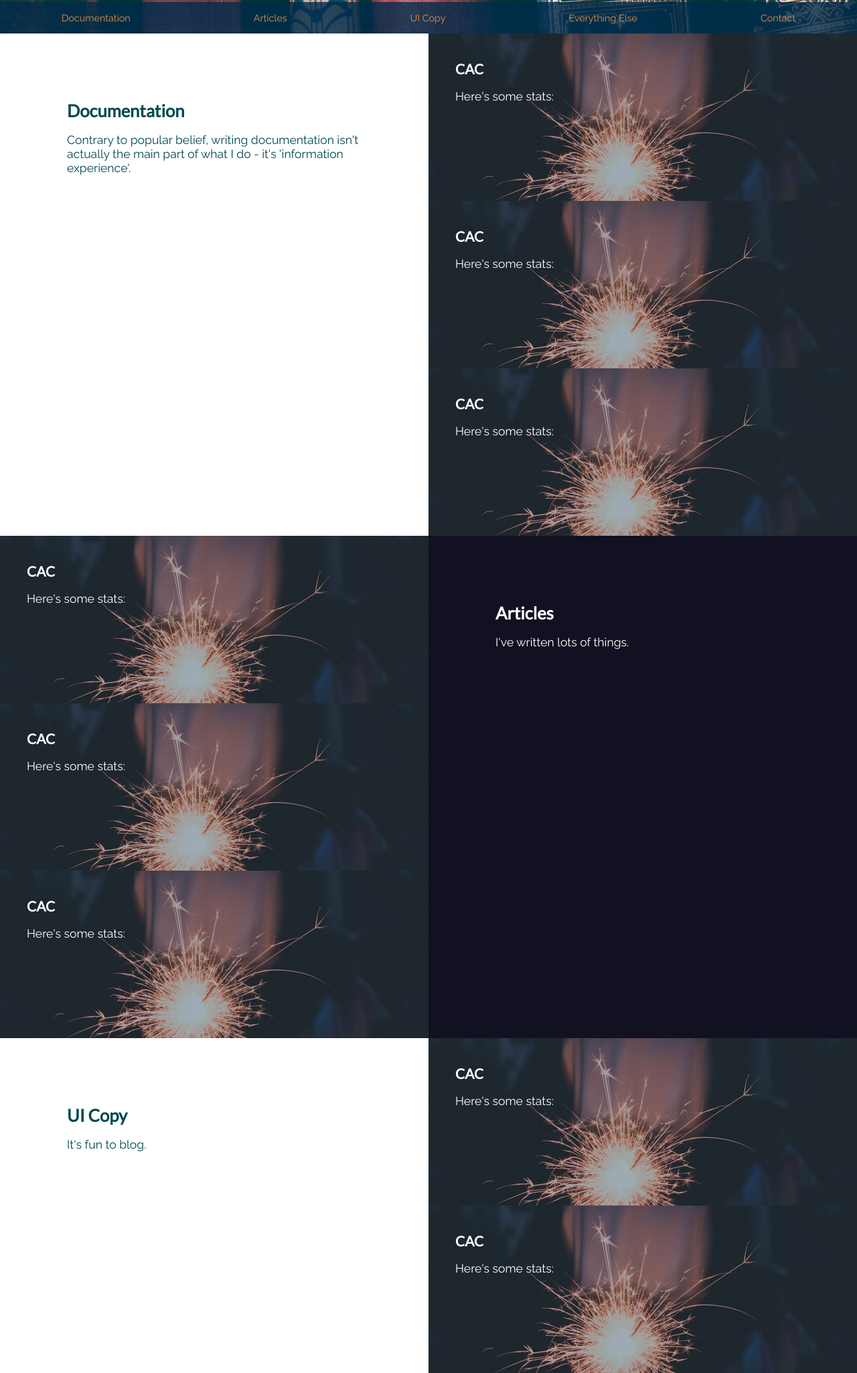
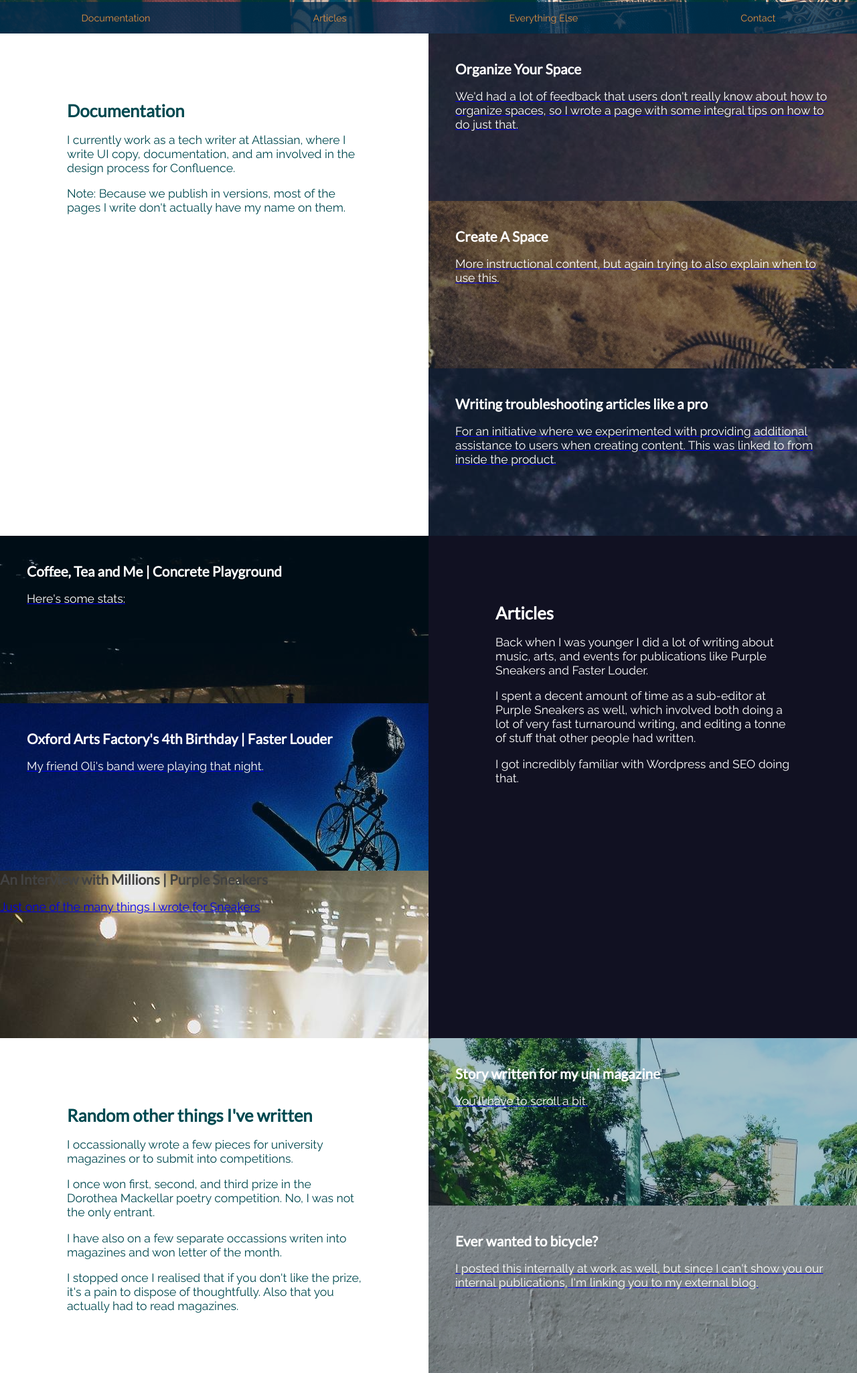
Before and after one commit to spudtheflyingpotato/spudtheflyingpotato.github.io, a plain HTML site: page pages/mywork.html in a window 1280 px wide. Shown: the part 750-2800 px from the top of the page at 67% size. Drawn offline with nearby package versions, Linux system fonts and the light colour scheme.

Commit message:
Added links and images to my work
Added links and images to my work, put in a dash of jQuery to make the
entire div clickable when there’s a link inside it.

```diff
--- a/css/mywork.css
+++ b/css/mywork.css
@@ -171,76 +171,52 @@ ul {
 	height: 250px;
 }
 
+.copy > a > p {
+	text-decoration: none;
+	color: #fff;
+}
+
 /*Documentation*/
 
 #doc1 {
-	background-image: url("../img/meheader.jpg");
+	background-image: url("../img/docs1.jpg");
 }
 
 #doc2 {
-	background-image: url("../img/meheader.jpg");
+	background-image: url("../img/docs2.jpg");
 }
 
 #doc3 {
-	background-image: url("../img/meheader.jpg");
+	background-image: url("../img/docs3.jpg");
 }
 
 /*Articles*/
 
 #article1 {
-	background-image: url("../img/meheader.jpg");
+	background-image: url("../img/art1.jpg");
 }
 
 #article2 {
-	background-image: url("../img/meheader.jpg");
+	background-image: url("../img/art2.jpg");
 }
 
 #article3 {
-	background-image: url("../img/meheader.jpg");
+	background-image: url("../img/art3.jpg");
 }
 
-/*Blog*/
+/*Miscellaneous*/
 
 #blog1 {
-	background-image: url("../img/meheader.jpg");
+	background-image: url("../img/misc1.jpg");
 }
 
 #blog2 {
-	background-image: url("../img/meheader.jpg");
+	background-image: url("../img/misc2.jpg");
 }
 
 #blog3 {
-	background-image: url("../img/meheader.jpg");
+	background-image: url("../img/misc3.jpg");
 }
-
-/*UI Copy*/
-
-#ui1 {
-	background-image: url("../img/meheader.jpg");
-}
-
-#ui2 {
-	background-image: url("../img/meheader.jpg");
-}
-
-#ui3 {
-	background-image: url("../img/meheader.jpg");
-}
-
-/*Miscellaneous Other Things*/
-
-#misc1 {
-	background-image: url("../img/meheader.jpg");
-}
-
-#misc2 {
-	background-image: url("../img/meheader.jpg");
-}
-
-#misc3 {
-	background-image: url("../img/meheader.jpg");
-}
-
 
 .copy {
 	background-color: rgba(0, 43, 75, 0.3);
--- a/js/mywork.js
+++ b/js/mywork.js
@@ -3,16 +3,14 @@ var resizeFunction = function(){
   if(window.innerWidth < 590){
     anchors[0].innerHTML = 'Docs'
     anchors[1].innerHTML = 'Articles'
-    anchors[2].innerHTML = 'UI'
-    anchors[3].innerHTML = 'Misc'
-    anchors[4].innerHTML = 'Contact'
+    anchors[2].innerHTML = 'Misc'
+    anchors[3].innerHTML = 'Contact'
     }
   else {
     anchors[0].innerHTML = 'Documentation'
     anchors[1].innerHTML = 'Articles'
-    anchors[2].innerHTML = 'UI Copy'
-    anchors[3].innerHTML = 'Everything Else'
-    anchors[4].innerHTML = 'Contact'
+    anchors[2].innerHTML = 'Everything Else'
+    anchors[3].innerHTML = 'Contact'
     }
   }
 
@@ -33,4 +31,8 @@ $(document).ready(function(){
           scrollTop : 0
       }, 500);
   });
+  $(".linkDiv").click(function() {
+  window.location = $(this).find("a").attr("href");
+  return false;
 });
+});
--- a/pages/mywork.html
+++ b/pages/mywork.html
@@ -32,8 +32,7 @@
 			<ul>
 				<li class="scroll nav"><a href="#docs" class="change smoothScroll">Documentation</a></li>
 				<li class="scroll nav"><a href="#arts" class="change smoothScroll">Articles</a></li>
-				<li class="scroll nav"><a href="#ui" class="change smoothScroll">UI Copy</a></li>
-				<li class="scroll nav"><a href="#else" class="change smoothScroll">Everything Else</a></li>
+				<li class="scroll nav"><a href="#other" class="change smoothScroll">Other Things</a></li>
 				<li class="scroll nav"><a href="#contact" class="change smoothScroll">Get in contact</a></li>
 			</ul>
 		</div>
@@ -44,24 +43,31 @@
 	<section class="format">
 		<div class="infoleft">
 			<h2>Documentation</h2>
-			<p>Contrary to popular belief, writing documentation isn't actually the main part of what I do - it's 'information experience'.</p>
+			<p>I currently work as a tech writer at Atlassian, where I write UI copy, documentation, and am involved in the design process for Confluence.</p>
+			<p>Note: Because we publish in versions, most of the pages I write don't actually have my name on them.</p>
 		</div>
-		<div class="example" id="doc1">
+		<div class="example linkDiv" id="doc1">
 			<div class="copy">
-				<h3>CAC</h3>
-				<p>Here's some stats:</p>
+				<h3>Organize Your Space</h3>
+				<a href="https://confluence.atlassian.com/confcloud/organize-your-space-827106212.html" target="_blank">
+					<p>We'd had a lot of feedback that users don't really know about how to organize spaces, so I wrote a page with some integral tips on how to do just that.</p>
+				</a>
 			</div>
 		</div>
-		<div class="example" id="doc2">
+		<div class="example linkDiv" id="doc2">
 			<div class="copy">
-				<h3>CAC</h3>
-				<p>Here's some stats:</p>
+				<h3>Create A Space</h3>
+				<a href="https://confluence.atlassian.com/confcloud/create-a-space-724764752.html" target="_blank">
+					<p>More instructional content, but again trying to also explain when to use this.</p>
+				</a>
 			</div>
 		</div>
-		<div class="example" id="doc3">
+		<div class="example linkDiv" id="doc3">
 			<div class="copy">
-				<h3>CAC</h3>
-				<p>Here's some stats:</p>
+				<h3>Writing troubleshooting articles like a pro</h3>
+				<a href="https://confluence.atlassian.com/confcloud/blog/2016/07/create-kickass-how-to-articles">
+					<p>For an initiative where we experimented with providing additional assistance to users when creating content. This was linked to from inside the product.</p>
+				</a>
 			</div>
 		</div>
 	</section>
@@ -69,83 +75,72 @@
 <!-- Articles -->
 	<a name="arts"></a>
 	<section class="format">
-		<div class="example" id="article1">
+		<div class="example linkDiv" id="article1">
 			<div class="copy">
-				<h3>CAC</h3>
-				<p>Here's some stats:</p>
+				<h3>Coffee, Tea and Me | Concrete Playground</h3>
+				<a href="http://concreteplayground.com/sydney/restaurants/coffee-tea-me-2/" target="_blank">
+					<p>Here's some stats:</p>
+				</a>
 			</div>
 		</div>
-		<div class="example" id="article2">
+		<div class="example linkDiv" id="article2">
 			<div class="copy">
-				<h3>CAC</h3>
-				<p>Here's some stats:</p>
+				<h3>Oxford Arts Factory's 4th Birthday | Faster Louder</h3>
+				<a href="http://fasterlouder.junkee.com/deep-sea-arcade-step-panther-king-gizzard-and-the-lizard-wizard-oaf-sydney-23911/823296" target="_blank">
+					<p>My friend Oli's band were playing that night.</p>
+				</a>
 			</div>
 		</div>
-		<div class="example" id="article3">
-			<div class="copy">
-				<h3>CAC</h3>
-				<p>Here's some stats:</p>
-			</div>
+		<div class="example linkDiv" id="article3">
+			<h3>An Interview with Millions | Purple Sneakers</h3>
+			<a href="http://www.purplesneakers.com.au/2012/06/interview-millions-2/" target="_blank">
+				<p>Just one of the many things I wrote for Sneakers</p>
+			</a>
 		</div>
 		<div class="inforight">
 			<h2>Articles</h2>
-			<p>I've written lots of things.</p>
+			<p>Back when I was younger I did a lot of writing about music, arts, and events for publications like Purple Sneakers and Faster Louder.</p>
+			<p>I spent a decent amount of time as a sub-editor at Purple Sneakers as well, which involved both doing a lot of very fast turnaround writing, and editing a tonne of stuff that other people had written.</p>
+			<p>I got incredibly familiar with Wordpress and SEO doing that.</p>
 		</div>
 	</section>
 
-<!-- UI -->
-	<a name="ui"></a>
+<!-- Other Things -->
+	<a name="other"></a>
 	<section class="format">
 		<div class="infoleft">
-			<h2>UI Copy</h2>
-			<p>It's fun to blog.</p>
+			<h2>Random other things I've written</h2>
+				<p>I occassionally wrote a few pieces for university magazines or to submit into competitions.</p>
+			 	<p>I once won first, second, and third prize in the Dorothea Mackellar poetry competition. No, I was not the only entrant.</p>
+				<p>I have also on a few separate occassions writen into magazines and won letter of the month.</p>
+				<p>I stopped once I realised that if you don't like the prize, it's a pain to dispose of thoughtfully. Also that you actually had to read magazines.</p>
 		</div>
-		<div class="example" id="blog1">
+		<div class="example linkDiv" id="blog1">
 			<div class="copy">
-				<h3>CAC</h3>
-				<p>Here's some stats:</p>
+				<h3>Story written for my uni magazine</h3>
+				<a href="http://www.arc.unsw.edu.au/uploads/Tharunka-2011Issue3.pdf" target="_blank">
+					<p>You'll have to scroll a bit.</p>
+				</a>
 			</div>
 		</div>
-		<div class="example" id="blog2">
+		<div class="example linkDiv" id="blog2">
 			<div class="copy">
-				<h3>CAC</h3>
-				<p>Here's some stats:</p>
+				<h3>Ever wanted to bicycle?</h3>
+				<a href="https://thewayofthepotato.com/2016/05/21/read-this-if-youve-ever-thought-id-love-to-bicycle-but-its-too-dangerous/" targe="_blank">
+					<p>I posted this internally at work as well, but since I can't show you our internal publications, I'm linking you to my external blog.</p>
+				</a>
 			</div>
 		</div>
-		<div class="example" id="blog3">
+		<div class="example linkDiv" id="blog3">
 			<div class="copy">
-				<h3>CAC</h3>
-				<p>Here's some stats:</p>
+				<h3>Book Review for Sydney Uni Publishing</h3>
+				<a href="http://blogs.usyd.edu.au/sydneypublishing/2012/08/review_of_carrots_and_sticks_p.html#more" target="_blank">
+					<p>Don't judge me too harshly, it was a while ago, okay?</p>
+				</a>
 			</div>
 		</div>
 	</section>
 
-<!-- Misc Else -->
-	<a name="else"></a>
-	<section class="format">
-		<div class="example" id="article1">
-			<div class="copy">
-				<h3>CAC</h3>
-				<p>Here's some stats:</p>
-			</div>
-		</div>
-		<div class="example" id="article2">
-			<div class="copy">
-				<h3>CAC</h3>
-				<p>Here's some stats:</p>
-			</div>
-		</div>
-		<div class="example" id="article3">
-			<div class="copy">
-				<h3>CAC</h3>
-				<p>Here's some stats:</p>
-			</div>
-		</div>
-		<div class="inforight">
-			<h2>Articles</h2>
-			<p>I've written lots of things.</p>
-		</div>
-	</section>
 
 <!-- Get to know me better -->
 	<div class="otherpage">
@@ -172,7 +167,7 @@
 				<a href="https://au.linkedin.com/in/dconceicao" target="_blank"><i class="fa fa-linkedin" aria-hidden="true"></i></a>
 				<a href="https://twitter.com/spudiscool" target="_blank"><i class="fa fa-twitter" aria-hidden="true"></i></a>
 				<a href="http://crazypotatogirl.tumblr.com/" target="_blank"><i class="fa fa-tumblr" aria-hidden="true"></i></a>
-				<a href="thewayofthepotato.com" target="_blank"><i class="fa fa-wordpress" aria-hidden="true"></i></a>
+				<a href="https://thewayofthepotato.com" target="_blank"><i class="fa fa-wordpress" aria-hidden="true"></i></a>
 			</div>
 			<div id="copyright">
 			<p>This website was designed and built by Desiree Conceicao, in 2016.</p>
```
Also changed, not shown: css/main.css (+5 -5 lines), index.html (+2 -2 lines), img/art1.jpg (added), img/art2.jpg (added), img/art3.jpg (added), img/docs1.jpg (added), img/docs2.jpg (added), img/docs3.jpg (added), img/misc1.jpg (added), img/misc2.jpg (added), img/misc3.jpg (added).
